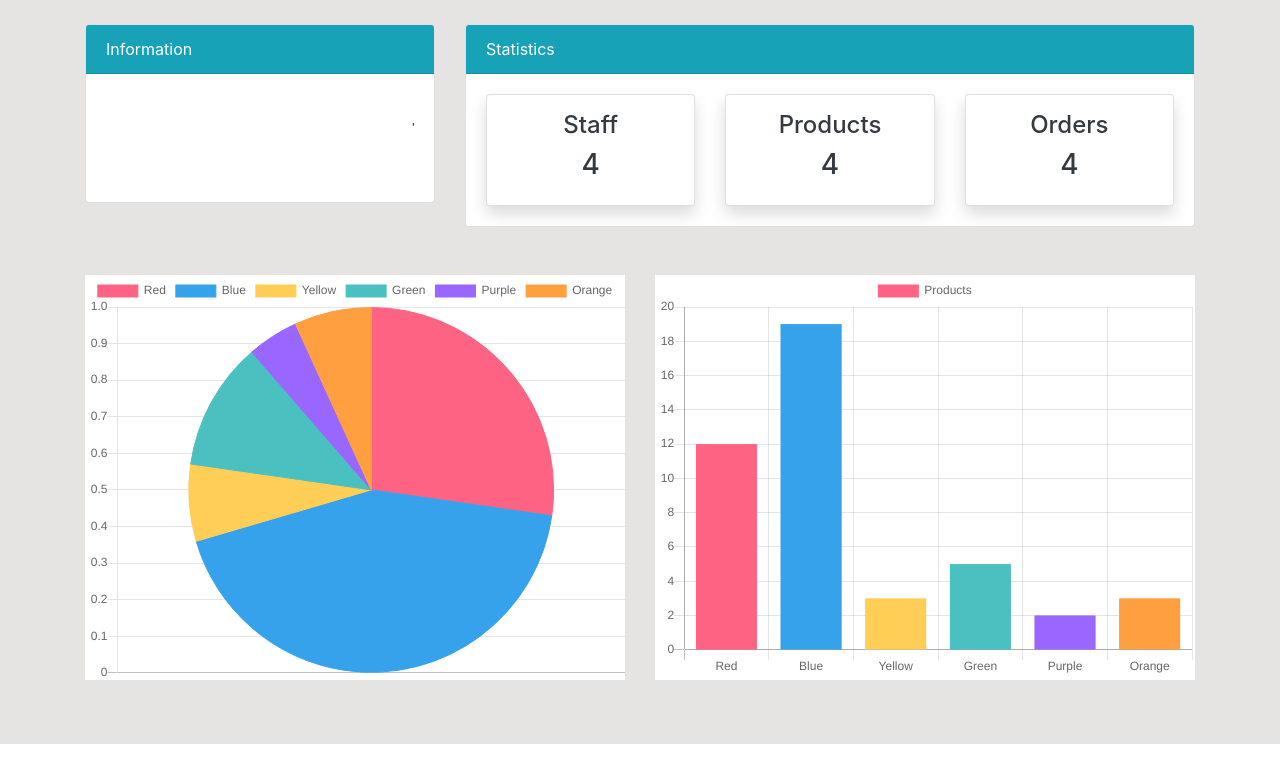
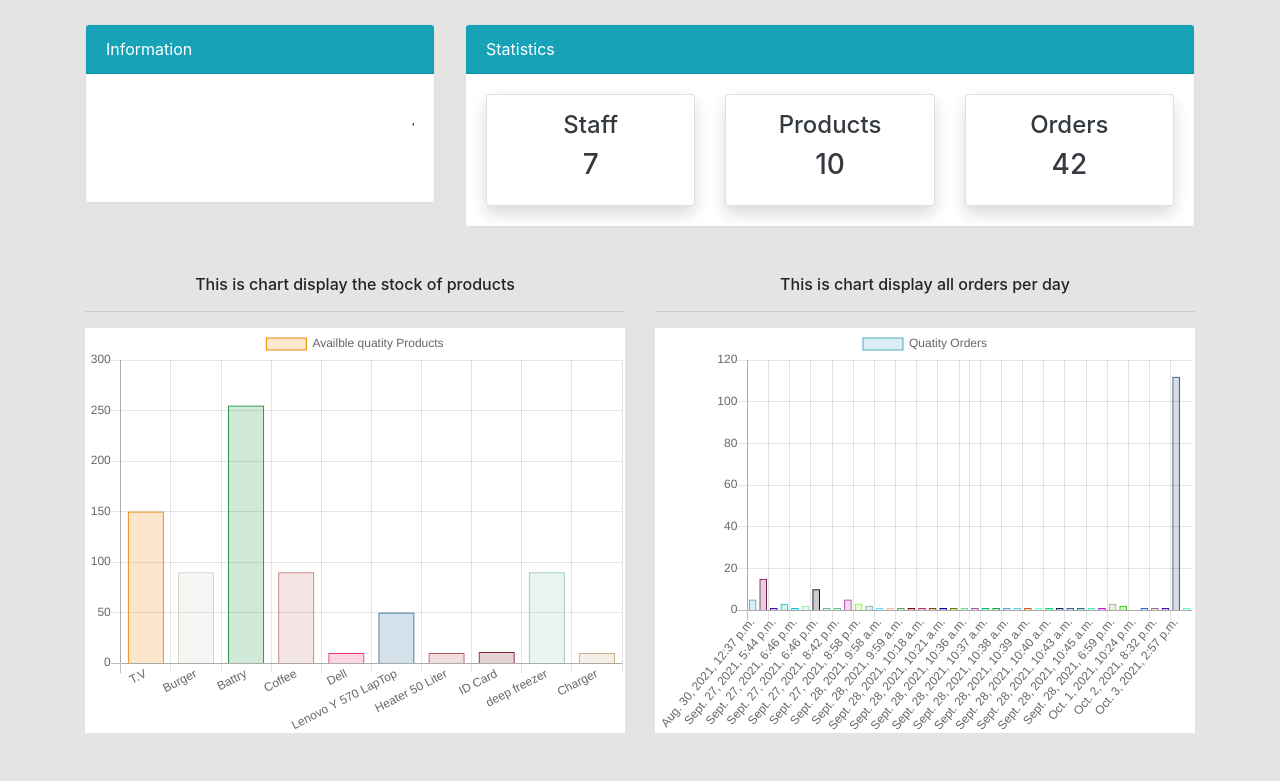
Before and after one commit to Mo-Tharwat/Inventory_With_Django, a Django app: page /dashboard/ in a window 1280 px wide. Shown: the part 56-837 px from the top of the page. Before the commit the page ends 800 px from the top, so only its background shows below. Run offline with Django 3.2, Linux system fonts and the light colour scheme; a user stored in the database is signed in; data comes from the database, SQL or seed files in the repository; both versions use the stored data as it was after the commit.

Commit message:
Add Alert Message, Add Count Objects (Orders & Products & Staff), Configure Charts.js (Orders & Products)

```diff
--- a/dashboard/homepage/views.py
+++ b/dashboard/homepage/views.py
@@ -42,9 +42,16 @@ def index(request):
     #orders=Order.objects.all()
     #Filter on login user
     orders=Order.objects.all()
+    products=Product.objects.all()
+
+    #Step 20; Count of objects staff
+    staffsCounts=User.objects.count()
+    productsCounts=Product.objects.count()
+    ordersCounts=Order.objects.count()
 
     if request.method=="POST":
         form=OrderForm(request.POST)
+        #item_id=Product.objects.get(id=pk)
         if form.is_valid:
             instance=form.save(commit=False)
             instance.staff = request.user
@@ -60,6 +67,11 @@ def index(request):
     context = {
         'orders':orders,
         'form':form,
+        'products':products,
+        #Step 20; Passing the objects (staffCount, productsCounts, ordersCounts) to template
+        'staffsCounts':staffsCounts,
+        'productsCounts':productsCounts,
+        'ordersCounts':ordersCounts,
     }
     return render(request, 'dashboard/index.html',context)
 
@@ -80,13 +92,19 @@ def products(request):
     #Step 15; Add count
     counts=Product.objects.count()
 
+    #Step 20; Count of objects staff
+    staffsCounts=User.objects.all().count()
+    productsCounts=Product.objects.all().count()
+    ordersCounts=Order.objects.count()
+
     if request.method=='POST':
         form=ProductForm(request.POST)
         if form.is_valid():
             form.save()
+            #Step 18; Create a message
             product_name=form.cleaned_data.get('name')
-            #Step 18;
             messages.success(request,f'{product_name} has been created successfully')
+            #==================Step 18.
             return redirect('dashboard_products')
     else:
         form=ProductForm()
@@ -94,9 +112,15 @@ def products(request):
     context={
         #Step 15; the name of "kokos" is the object will be pass into WebPage.html linked with quiryset "items"
         'kokos':items,
+
         #Step 15; Test count for objects
         'count_no':counts,
         'form':form,
+
+        #Step 20; Passing the objects (staffCount, productsCounts, ordersCounts) to template
+        'staffsCounts':staffsCounts,
+        'productsCounts':productsCounts,
+        'ordersCounts':ordersCounts,
     }
     return render(request, 'dashboard/products.html', context)
 
@@ -139,8 +163,17 @@ def product_update(request,pk):
 def staff(request):
     staffs=User.objects.all()
 
+    #Step 20; Count of objects staff
+    staffsCounts=User.objects.count()
+    productsCounts=Product.objects.count()
+    ordersCounts=Order.objects.count()
+
     context={
         'staffs':staffs,
+        #Step 20; Passing the objects (staffCount, productsCounts, ordersCounts) to template
+        'staffsCounts':staffsCounts,
+        'productsCounts':productsCounts,
+        'ordersCounts':ordersCounts,
     }
     return render(request,'dashboard/staff.html', context)
 
@@ -162,7 +195,16 @@ def staff_details(request,pk):
 def orders(request):
     allOrders=Order.objects.all()
 
+    #Step 20; Count of objects staff
+    staffsCounts=User.objects.count()
+    productsCounts=Product.objects.count()
+    ordersCounts=Order.objects.count()
+
     context={
         'allOrders':allOrders,
+        #Step 20; Passing the objects (staffCount, productsCounts, ordersCounts) to template
+        'staffsCounts':staffsCounts,
+        'productsCounts':productsCounts,
+        'ordersCounts':ordersCounts,
     }
     return render(request, 'dashboard/orders.html', context)
--- a/dashboard/templates/dashboard/index.html
+++ b/dashboard/templates/dashboard/index.html
@@ -35,33 +35,48 @@
     <div class="container">
         <div class="row my-5">
             <div class="col-md-6">
-                <div class="bg-white">
+                <h6 class="text-center">This is chart display the stock of products</h6>
+                <hr>
+                <div class="bg-white ">
                     <canvas id="myChart1" width="400" height="300"></canvas>
                     <script>
+                        //Step 19;For making colors backgroud and border Automated (For chart1)
+                        //
+                        const labels_products=[
+                            {% for x in products %}
+                                '{{x.name}}',
+                            {% endfor %}
+                        ];
+                        const stock_product=[
+                        {% for x in products %}
+                            {{x.quantity}},
+                        {% endfor %}
+                        ];
+
+                        //Step 19;Create vairables for (For chart1)
+                        const backgroundcolor_chat1=[];
+                        const bordercolor_chart1=[];
+
+                        //Step 19;For loop random colors (For chart1)
+                        for(i=0;i<labels_products.length; i++){
+                            const r=Math.floor(Math.random()*255);
+                            const g=Math.floor(Math.random()*255);
+                            const b=Math.floor(Math.random()*255);
+                            backgroundcolor_chat1.push('rgba('+r+','+g+','+b+',0.2)');
+                            bordercolor_chart1.push('rgba('+r+','+g+','+b+',1)')
+                        }
+                        //=================================Step 19;colors backgroud and border Automate
+
                         var ctx = document.getElementById('myChart1').getContext('2d');
                         var myChart1 = new Chart(ctx, {
-                            type: 'pie',
+                            type: 'bar',
                             data: {
-                                labels: ['Red', 'Blue', 'Yellow', 'Green', 'Purple', 'Orange'],
+                                labels: labels_products,
                                 datasets: [{
-                                    label: 'Products',
-                                    data: [12, 19, 3, 5, 2, 3],
-                                    backgroundColor: [
-                                        'rgba(255, 99, 132, 1)',
-                                        'rgba(54, 162, 235, 1)',
-                                        'rgba(255, 206, 86, 1)',
-                                        'rgba(75, 192, 192, 1)',
-                                        'rgba(153, 102, 255, 1)',
-                                        'rgba(255, 159, 64, 1)'
-                                    ],
-                                    borderColor: [
-                                        'rgba(255, 99, 132, 1)',
-                                        'rgba(54, 162, 235, 1)',
-                                        'rgba(255, 206, 86, 1)',
-                                        'rgba(75, 192, 192, 1)',
-                                        'rgba(153, 102, 255, 1)',
-                                        'rgba(255, 159, 64, 1)'
-                                    ],
+                                    label: 'Availble quatity Products',
+                                    data: stock_product,
+                                    backgroundColor:backgroundcolor_chat1,
+                                    borderColor:bordercolor_chart1,
                                     borderWidth: 1
                                 }]
                             },
@@ -79,33 +94,46 @@
                 </div>
             </div>
             <div class="col-md-6">
+                <h6 class="text-center">This is chart display all orders per day</h6>
+                <hr>
                 <div class="bg-white">
-                    <canvas id="myChart" width="400" height="300"></canvas>
+                    <canvas id="myChart2" width="400" height="300"></canvas>
                     <script>
-                        var ctx = document.getElementById('myChart').getContext('2d');
-                        var myChart = new Chart(ctx, {
+                        //Step 19;For making colors backgroud and border Automated (For chart1)
+                        const labels_date=[
+                            {% for x in orders %}
+                                '{{x.date}}',
+                            {% endfor %}
+                        ];
+                        const orders=[
+                        {% for x in orders %}
+                            {{x.order_quantity}},
+                        {% endfor %}
+                        ];
+
+                        //Step 19;Create vairables for (For chart1)
+                        const backgroundcolor_chat2=[];
+                        const bordercolor_chart2=[];
+
+                        //Step 19;For loop random colors (For chart1)
+                        for(i=0;i<labels_date.length; i++){
+                            const r=Math.floor(Math.random()*255);
+                            const g=Math.floor(Math.random()*255);
+                            const b=Math.floor(Math.random()*255);
+                            backgroundcolor_chat2.push('rgba('+r+','+g+','+b+',0.2)');
+                            bordercolor_chart2.push('rgba('+r+','+g+','+b+',1)')
+                        }
+                        //=================================Step 19;colors backgroud and border Automate
+                        var ctx = document.getElementById('myChart2').getContext('2d');
+                        var myChart2 = new Chart(ctx, {
                             type: 'bar',
                             data: {
-                                labels: ['Red', 'Blue', 'Yellow', 'Green', 'Purple', 'Orange'],
+                                labels: labels_date,
                                 datasets: [{
-                                    label: 'Products',
-                                    data: [12, 19, 3, 5, 2, 3],
-                                    backgroundColor: [
-                                        'rgba(255, 99, 132, 1)',
-                                        'rgba(54, 162, 235, 1)',
-                                        'rgba(255, 206, 86, 1)',
-                                        'rgba(75, 192, 192, 1)',
-                                        'rgba(153, 102, 255, 1)',
-                                        'rgba(255, 159, 64, 1)'
-                                    ],
-                                    borderColor: [
-                                        'rgba(255, 99, 132, 1)',
-                                        'rgba(54, 162, 235, 1)',
-                                        'rgba(255, 206, 86, 1)',
-                                        'rgba(75, 192, 192, 1)',
-                                        'rgba(153, 102, 255, 1)',
-                                        'rgba(255, 159, 64, 1)'
-                                    ],
+                                    label: 'Quatity Orders',
+                                    data: orders,
+                                    backgroundColor: backgroundcolor_chat2,
+                                    borderColor: bordercolor_chart2,
                                     borderWidth: 1
                                 }]
                             },
--- a/dashboard/templates/partials/topnav.html
+++ b/dashboard/templates/partials/topnav.html
@@ -25,7 +25,7 @@
                             <a class="text-decoration-none text-dark" href="{% url 'dashboard_staff' %}">
                                 <div class="card my-card shadow text-center p-3">
                                     <h4>Staff <i class="fas fa-users"></i></h4>
-                                    <h3>4</h3>
+                                    <h3>{{staffsCounts}}</h3>
                                 </div>
                             </a>
                         </div>
@@ -33,7 +33,7 @@
                             <a class="text-decoration-none text-dark" href="{% url 'dashboard_products' %}">
                                 <div class="card my-card shadow text-center p-3">
                                     <h4>Products <i class="fas fa-box"></i></h4>
-                                    <h3>4</h3>
+                                    <h3>{{productsCounts}}</h3>
                                 </div>
                             </a>
                         </div>
@@ -41,7 +41,7 @@
                             <a class="text-decoration-none text-dark" href="{% url 'dashboard_orders' %}">
                                 <div class="card my-card shadow text-center p-3">
                                     <h4>Orders <i class="fas fa-shipping-fast"></i></h4>
-                                    <h3>4</h3>
+                                    <h3>{{ordersCounts}}</h3>
                                 </div>
                             </a>
                         </div>
--- a/dashboard/templates/user/login.html
+++ b/dashboard/templates/user/login.html
@@ -23,6 +23,7 @@
                     {{ form|crispy }}
 
                     <input class="btn btn-success" type="submit" value="Login">
+
                 </form>
             </div>
         </div>
--- a/dashboard/templates/user/profile_update.html
+++ b/dashboard/templates/user/profile_update.html
@@ -29,6 +29,7 @@
                                             <div class="row-cols-md-4">
                                                 <img class="img-thumbnail" src="{{ user.profile.image.url }}" alt="">
                                             </div>
+                                            <br>
                                             <input class= "btn btn-info" type="submit" value="Update">
                                             </tbody>
                                         </table>
--- a/dashboard/user/views.py
+++ b/dashboard/user/views.py
@@ -47,7 +47,9 @@ def profile_update(request):
             user_form.save()
             profile_form.save()
             #Step 18;Create Alert message
-
+            profile_name=user_form.cleaned_data.get('name')
+            messages.success(request,f'Your account {profile_name} has been successfully')
+            #=====================Step 18
             return redirect('user_profile')
     else:
         user_form= UserUpdateForm(instance=request.user)
```
Also changed, not shown: dashboard/templates/dashboard/staff_index.html (+5 -2 lines), dashboard/templates/user/profile.html (+8 -0 lines), dashboard/asert/style.css (line endings or trailing spaces), dashboard/db.sqlite3, dashboard/media/Profile-Images/صورة_شخصية_LTw53Ss.jpg (added), dashboard/static/style.css (line endings or trailing spaces).
